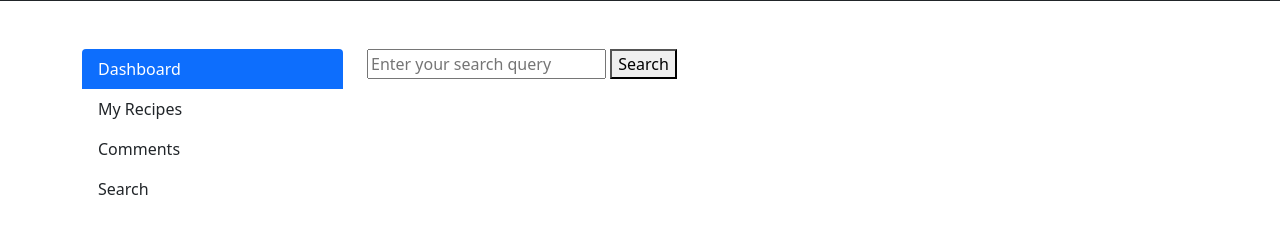
After one commit to SABA-SALEH/yummy-hub, a Flask app: page /search in a window 1280 px wide. The commit adds this page. Shown: the part 80-314 px from the top of the page. Run offline with Flask 3, Linux system fonts and the light colour scheme.

Commit message:
added search.html & search_results and modified routes

```diff
--- a/recipemanager/routes.py
+++ b/recipemanager/routes.py
@@ -333,5 +333,17 @@ def update_comment(comment_id):
     return redirect(url_for('manage_comments'))
 
 
+@app.route('/search', methods=['GET'])
+def search():
+    return render_template('search.html')
+
+
+@app.route('/search_results', methods=['GET'])
+def search_results():
+    query = request.args.get('query')
+    search_results = Recipe.query.filter(Recipe.title.ilike(f'%{query}%')).all()
+
+    return render_template('search_results.html', search_results=search_results, query=query)
+
 if __name__ == "__main__":
     app.run(debug=True)
--- a/recipemanager/templates/base2.html
+++ b/recipemanager/templates/base2.html
@@ -60,7 +60,10 @@
                             Recipes</a>
                     </div>
                     <a href="{{ url_for('manage_comments') }}" class="list-group-item list-group-item-action">Comments</a>
-                    <a href="#" class="list-group-item list-group-item-action">Search</a>
+                    <a href="{{ url_for('search') }}" class="list-group-item list-group-item-action">Search</a>
+
+
+
                 </div>
             </div>
             <div class="col-md-9">
--- /dev/null
+++ b/recipemanager/templates/search.html
@@ -0,0 +1,9 @@
+<!--search.html-->
+{% extends "base2.html" %}
+
+{% block content %}
+<form action="{{ url_for('search_results') }}" method="GET">
+    <input type="text" name="query" placeholder="Enter your search query">
+    <button type="submit">Search</button>
+</form>
+{% endblock %}
```
Also changed, not shown: recipemanager/templates/search_results.html (added, +25 -0 lines).
